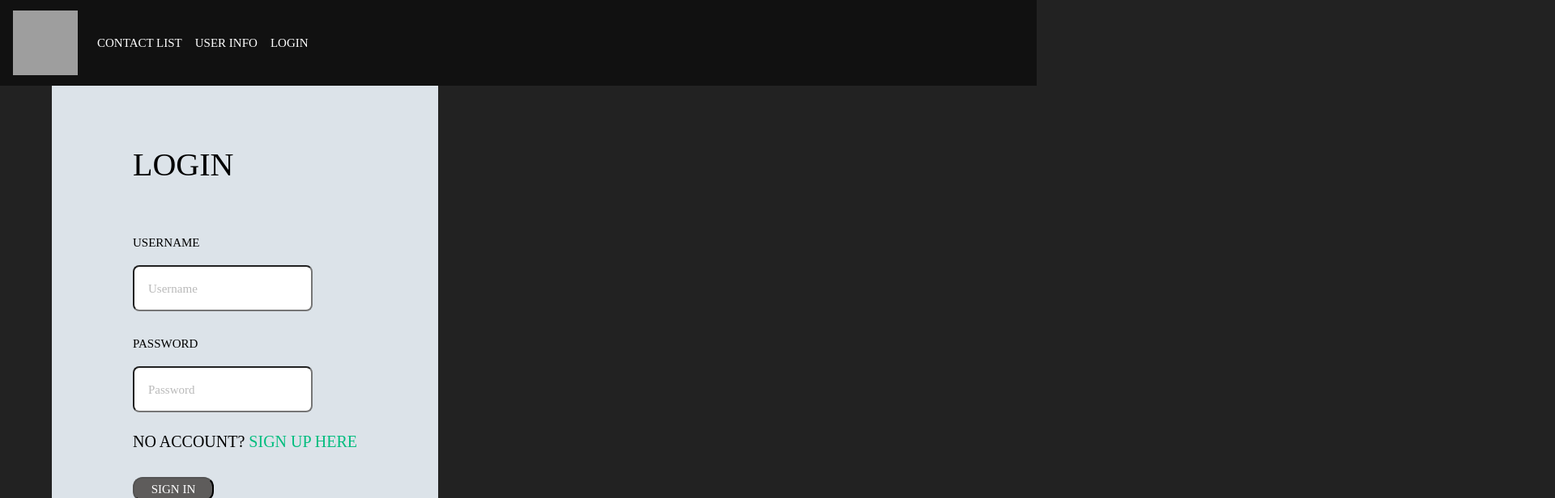
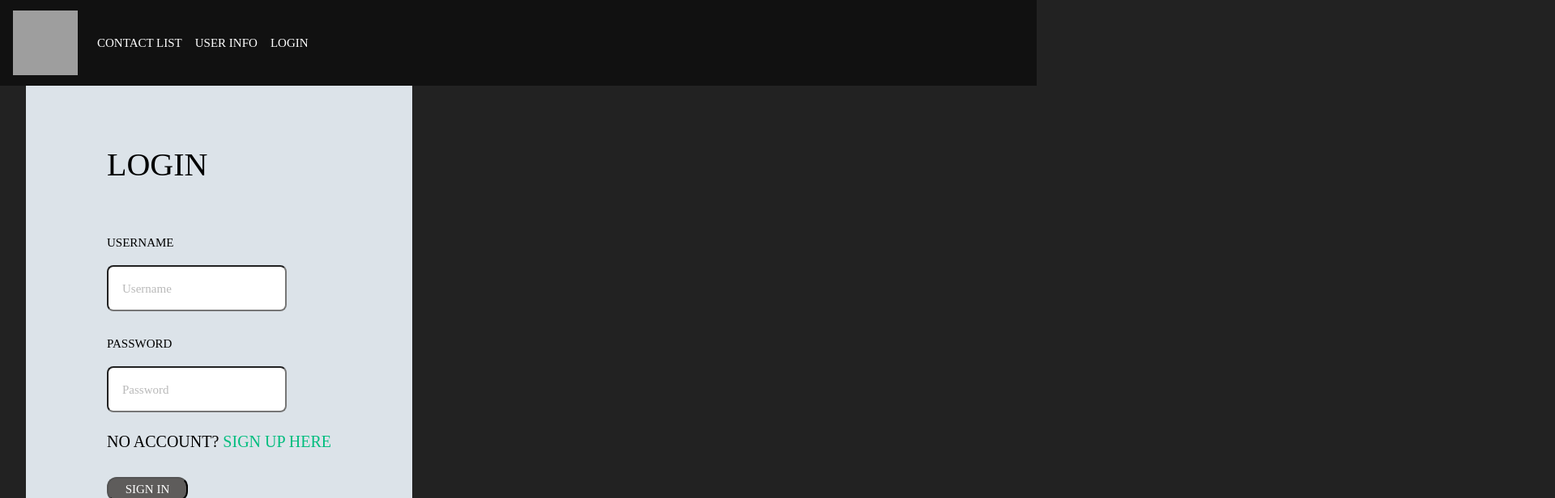
Before and after one commit to LegendPoint/AAA, a Vue app in the folder contactlist-master/vue-contactList/: page /login in a window 1280 px wide. Shown: the top 616 px of the page at 81% size, 1920 px wide, since content can reach past the window. Built offline with nearby package versions, Linux system fonts and the light colour scheme; grey boxes are pictures that could not be loaded; a web font is replaced by a local one.

Commit message:
Update main.css

```diff
--- a/contactlist-master/vue-contactList/src/assets/main.css
+++ b/contactlist-master/vue-contactList/src/assets/main.css
@@ -25,9 +25,9 @@ a,
   body {
     display: flex;
     place-items: center;
-    width:2000px;
-    max-width: 2000px;
-    padding-right: 1000px;
+    width:50px;
+    max-width: 50px;
+    padding-right: 50px;
   }
 
   #app {
```
